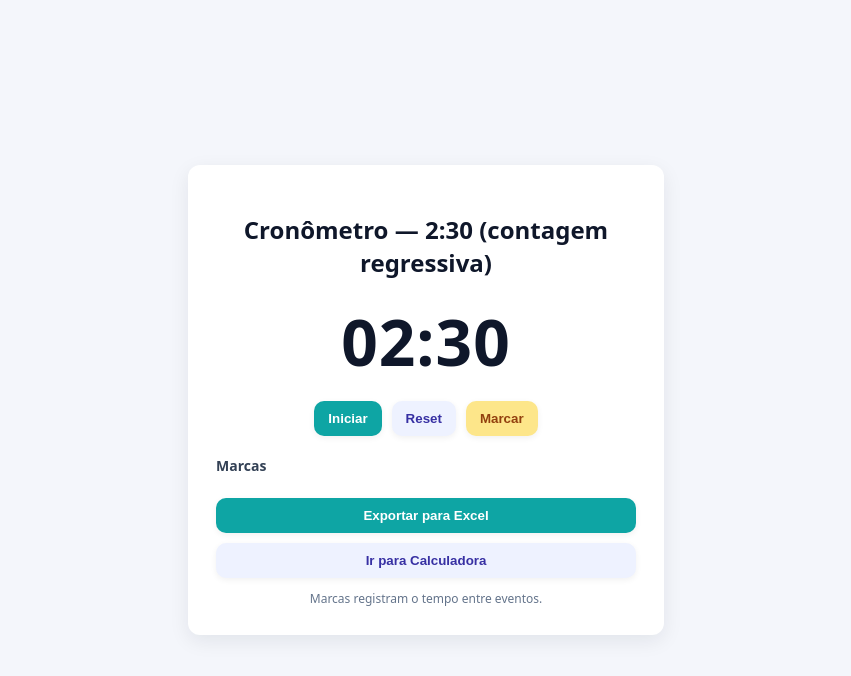
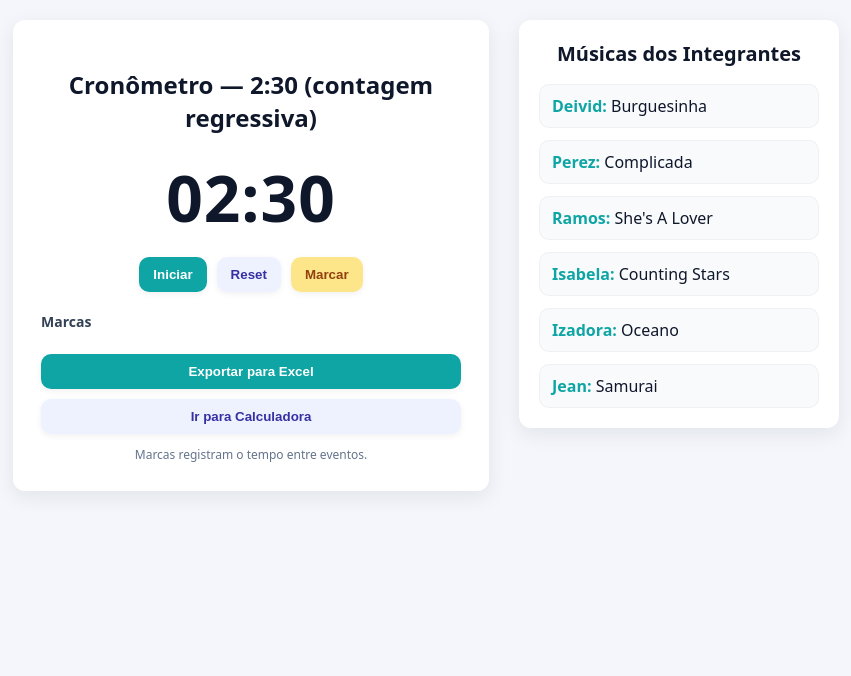
Before and after one commit to borntofightf/IBTF-Analytics, a plain HTML site: page index.html in a window 1280 px wide. Shown: the whole page, without its empty margins (214-1065 px from the left). Drawn offline with Linux system fonts and the light colour scheme.

Commit message:
V.6
Co-Authored-By: Jean <jotaraiol7@gmail.com>

```diff
--- a/index.html
+++ b/index.html
@@ -4,41 +4,111 @@
   <meta charset="utf-8" />
   <meta name="viewport" content="width=device-width,initial-scale=1" />
   <title>Cronômetro — 2:30</title>
+
   <style>
     :root{font-family:system-ui,-apple-system,'Segoe UI',Roboto,Arial;}
+
     body{
-      display:flex;align-items:center;justify-content:center;
-      min-height:100vh;background:#f4f6fb;margin:0;color:#0f172a
+      display:flex;
+      align-items:flex-start;
+      justify-content:center;
+      gap:30px;
+      padding:20px;
+      min-height:100vh;
+      background:#f4f6fb;
+      margin:0;
+      color:#0f172a;
     }
+
+    /* CARD DO CRONÔMETRO */
     .card{
-      background:#fff;border-radius:12px;box-shadow:0 6px 20px rgba(15,23,42,0.08);
-      padding:28px;max-width:420px;width:92%;text-align:center
+      background:#fff;
+      border-radius:12px;
+      box-shadow:0 6px 20px rgba(15,23,42,0.08);
+      padding:28px;
+      width:420px;
+      text-align:center;
     }
+
     .time{font-size:64px;font-weight:700;letter-spacing:1px;margin:6px 0}
+
     .controls{display:flex;gap:10px;justify-content:center;margin-top:16px}
+
     button{
-      padding:10px 14px;border-radius:10px;border:0;font-weight:600;cursor:pointer;
-      box-shadow:0 2px 6px rgba(2,6,23,0.06)
+      padding:10px 14px;border-radius:10px;border:0;font-weight:600;
+      cursor:pointer;box-shadow:0 2px 6px rgba(2,6,23,0.06)
     }
     button.primary{background:#0ea5a4;color:white}
     button.ghost{background:#eef2ff;color:#3730a3}
     button.warn{background:#fde68a;color:#92400e}
+
     .marks{margin-top:20px;text-align:left}
     .marks h3{margin:0 0 8px 0;font-size:14px;color:#334155}
+
     .mark-list{
       list-style:none;padding:0;margin:0;display:flex;flex-direction:column;gap:8px
     }
+
     .mark{
       padding:8px 10px;border-radius:8px;background:#f8fafc;
       border:1px solid rgba(2,6,23,0.04);
-      display:flex;justify-content:space-between;align-items:center;font-weight:600
+      display:flex;justify-content:space-between;align-items:center;
+      font-weight:600
     }
+
     .small{font-size:13px;color:#475569;font-weight:500}
+
     footer{margin-top:12px;font-size:12px;color:#64748b}
+
+    /* LISTA DE MÚSICAS */
+    .music-card{
+      background:white;
+      width:280px;
+      padding:20px;
+      border-radius:12px;
+      box-shadow:0 6px 20px rgba(15,23,42,0.08);
+      height:fit-content;
+    }
+
+    .music-card h2{
+      font-size:20px;
+      margin-top:0;
+      text-align:center;
+      color:#0f172a;
+    }
+
+    .music-list{
+      list-style:none;
+      padding:0;
+      margin:0;
+      display:flex;
+      flex-direction:column;
+      gap:12px;
+    }
+
+    .music-item{
+      background:#f8fafc;
+      padding:10px 12px;
+      border-radius:10px;
+      border:1px solid rgba(2,6,23,0.04);
+      cursor:pointer;
+      transition:0.2s;
+    }
+
+    .music-item:hover{
+      background:#e0f7f7;
+      transform:scale(1.02);
+    }
+
+    .music-item strong{color:#0ea5a4}
   </style>
 </head>
 
+
+
 <body>
+
+  <!-- ================= CARD DO CRONÔMETRO ================= -->
   <div class="card">
     <h2>Cronômetro — 2:30 (contagem regressiva)</h2>
 
@@ -61,7 +131,49 @@
     <footer>Marcas registram o tempo entre eventos.</footer>
   </div>
 
+
+
+  <!-- ================= LISTA DE MÚSICAS ================= -->
+  <div class="music-card">
+    <h2>Músicas dos Integrantes</h2>
+
+    <ul class="music-list">
+
+      <!-- EXEMPLOS — EDITE AQUI -->
+      <li class="music-item" onclick="openMusic('https://www.youtube.com/watch?v=bWSn9jL1g7I&list=RDbWSn9jL1g7I&start_radio=1')">
+        <strong>Deivid:</strong> Burguesinha
+      </li>
+
+      <li class="music-item" onclick="openMusic('https://www.youtube.com/watch?v=NwzlyWr9fAM&list=RDNwzlyWr9fAM&start_radio=1')">
+        <strong>Perez:</strong> Complicada
+      </li>
+
+      <li class="music-item" onclick="openMusic('https://www.youtube.com/watch?v=E5HLF92vf9U&list=RDE5HLF92vf9U&start_radio=1')">
+        <strong>Ramos:</strong> She's A Lover
+      </li>
+
+      <li class="music-item" onclick="openMusic('https://www.youtube.com/watch?v=3JZ4pnNtyxQ')">
+        <strong>Isabela:</strong> Counting Stars
+      </li>
+
+      <li class="music-item" onclick="openMusic('https://www.youtube.com/watch?v=P-lxOj0XpEE&list=RDP-lxOj0XpEE&start_radio=1')">
+        <strong>Izadora:</strong> Oceano
+      </li>
+
+      <li class="music-item" onclick="openMusic('https://www.youtube.com/watch?v=3-qwqrQXsXQ&list=RD3-qwqrQXsXQ&start_radio=1')">
+        <strong>Jean:</strong> Samurai
+      </li>
+
+    </ul>
+  </div>
+
+
+
 <script>
+function openMusic(url){
+  window.open(url, "_blank");
+}
+
 (function(){
   const initialSeconds = 2*60 + 30;
   let remaining = initialSeconds;
@@ -77,10 +189,7 @@
   const exportBtn = document.getElementById('export');
   const goCalcBtn = document.getElementById('goCalc');
 
-  // ⭐ ÁUDIO DA CONTAGEM
   const countdownAudio = new Audio("Cronometro Para FLL Com Narração.m4a");
-
-  // Flag para cancelar contagem 5→1
   let isCountdownRunning = false;
 
   let nextType = 'Saída';
@@ -114,15 +223,13 @@
     if(running) rafId = requestAnimationFrame(tick);
   }
 
-  // ⭐ CONTAGEM 5→1 com áudio
   async function startCountdownBeforeTimer(){
     isCountdownRunning = true;
-
     countdownAudio.currentTime = 0;
     countdownAudio.play();
 
     for (let n = 5; n >= 1; n--) {
-      if (!isCountdownRunning) return; // se resetou, para aqui
+      if (!isCountdownRunning) return;
       display.textContent = n;
       await new Promise(r => setTimeout(r, 1000));
     }
@@ -153,9 +260,7 @@
     }
   });
 
-  // ⭐ RESET COMPLETO — audio + contagem 5→1 + cronômetro
   resetBtn.addEventListener('click', ()=>{
-
     isCountdownRunning = false;
 
     countdownAudio.pause();
```
